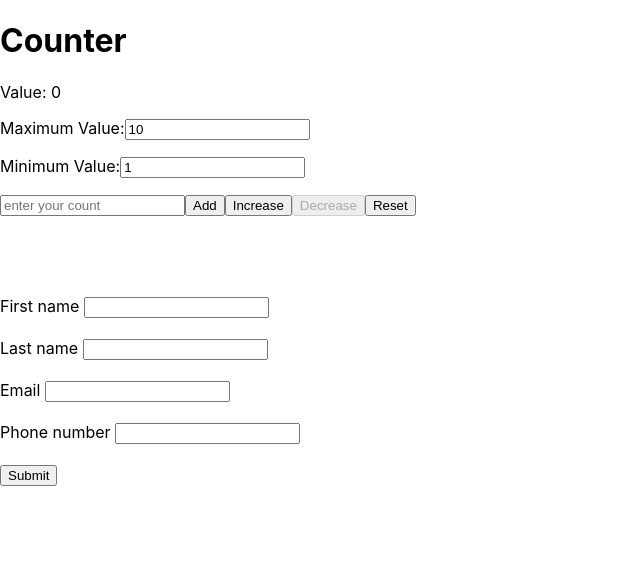
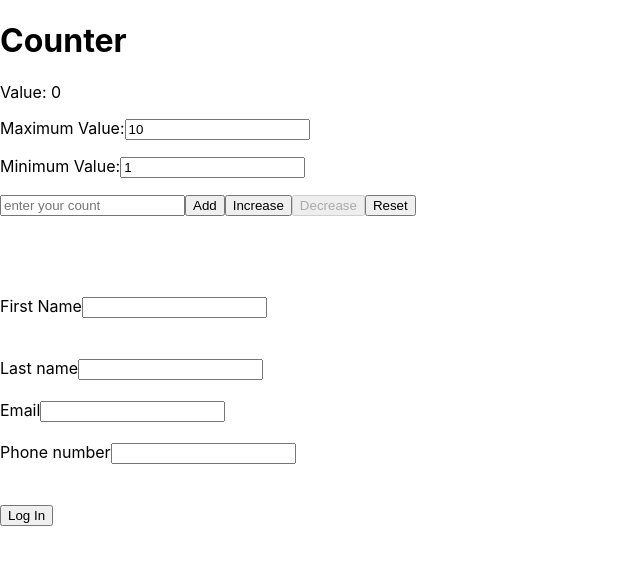
Before and after one commit to Lusine-Sargs-yan/react-first-tasks, a React (Create React App) app: page / in a window 1280 px wide. Shown: the top 564 px of the page, without its empty margins (0-640 px from the left). Built offline with nearby package versions, Linux system fonts and the light colour scheme.

Commit message:
form log in

```diff
--- a/src/App.css
+++ b/src/App.css
@@ -1,4 +1,4 @@
-.App {
+/* .App {
   text-align: center;
 }
 
@@ -35,4 +35,8 @@
   to {
     transform: rotate(360deg);
   }
+} */
+
+.error-message {
+  color: red;
 }
--- a/src/components/Login.js
+++ b/src/components/Login.js
@@ -1,102 +1,343 @@
 import React from "react";
+import "../App.css"
+
+// class Login extends React.Component {
+//   constructor(props) {
+//     super(props);
+
+//     this.state = {
+//       firstName: {
+//         value: "",
+//         errorMessage: "",
+//       },
+//       lastName: {
+//         value: "",
+//         errorMessage: "",
+//       },
+//       email: {
+//         value: "",
+//         errorMessage: "",
+//       },
+//       phone: {
+//         value: "",
+//         errorMessage: "",
+//       }
+//     };
+//   }
+
+//   handleChange = (event) => {
+//     // const target = event.target;
+//     // const value = target.type === "checkbox" ? target.checked : target.value;
+//     // const name = target.name;
+
+//     // this.setState({
+//     //   [name]: value
+//     // });
+
+//     this.setState({
+//       ...this.state,
+//       [event.target.name]: {
+//         ...this.state[event.target.name],
+//         value: event.target.value
+//       }
+//     })
+//   }
+
+//   handleSubmit = () => {
+//     //event.preventDefault();
+
+//     // if(this.state.firstName[0] !== this.state.firstName[0].toUpperCase()) {
+//     //   const error = 'please, your name fisrt letter should be capital letter'
+//     //   this.setState({
+//     //     firtNameErrorMessage: error
+//     //   })
+//     // } else {
+//     //   return this.namePattern
+//     // }
+
+//     // if (this.validateEveryInput()) {
+//     //   console.log(this.state, 'this state:::::');
+
+//     //   let input = {};
+//     //   input.firstName = '';
+//     //   input.lastName = '';
+//     //   input.email = '';
+//     //   input.phone = '';
+
+//     //   alert('Your input submited');
+//     // }
+
+//     Object.entries(this.state).forEach(([key, userInfo]) => {
+//       if(userInfo.value.trim() === '') {
+//         this.setState((prevState) => ({
+//           ...prevState,
+//           [key]: {
+//             ...prevState[key],
+//             errorMessage: 'please enter correct input'
+//           }
+//         }));
+//       } else {
+//         this.setState((prevState) => ({
+//           ...prevState,
+//           [key]: {
+//             ...prevState[key],
+//             errorMessage: ''
+//           }
+//         }));
+//       }
+
+//     });
+//   }
+//   namePattern = (value = '') => {
+//     if(!value) {
+//       return this.state.value;
+//     } else {
+//       const [first, ...rest] = value.split("");
+//       return `${first.toUpperCase()}${rest.join("")}`;
+//     }
+//   }
+
+//   // validateEveryInput(){
+//   //   let input = this.state.input;
+//   //   let errorMessage = {};
+//   //   let isValid = true;
+
+//   //   if(!input.firstName) {
+//   //     isValid = false;
+//   //     errorMessage.firstName = 'Please enter your first name';
+//   //   }
+
+//   //   if(typeof input.firstName !== undefined ) {
+
+//   //     const namePattern = (value = '') => {
+//   //       const [first, ...rest] = value.split("");
+//   //       return `${first.toUpperCase()}${rest.join("")}`;
+//   //     }
+//   //     if(!namePattern()) {
+//   //       isValid = false;
+//   //       input.firstName = 'Please, your first name should begin with capital letter';
+//   //     }
+
+//   //   }
+
+//   //   this.setState({
+//   //     errorMessage: errorMessage
+//   //   });
+
+//   //   return isValid;
+//   // }
+
+//   render() {
+//     console.log(this.state);
+//     return (
+//       <div>
+//         <div>
+//          <label>First name </label>
+//           <input
+//           type="text"
+//           name="firstName"
+//           value={this.state.firstName.value}
+//           onChange={this.handleChange}
+//           />
+//           {this.state.firstName.errorMessage && <div>{this.state.firstName.errorMessage}</div>}
+//         </div>
+//         <div>
+//          <label>Last name </label>
+//           <input
+//           type="text"
+//           name="lastName"
+//           value={this.state.lastName.value}
+//           onChange={this.handleChange}
+//           />
+//           {this.state.lastName.errorMessage && <div>{this.state.lastName.errorMessage}</div>}
+//         </div>
+//         <div>
+//          <label>Email </label>
+//           <input
+//           type="email"
+//           name="email"
+//           value={this.state.email.value}
+//           onChange={this.handleChange}
+//           />
+//           {this.state.email.errorMessage && <div>{this.state.email.errorMessage}</div>}
+//         </div>
+//         <div>
+//          <label>Phone </label>
+//           <input
+//           type="text"
+//           name="phone"
+//           value={this.state.phone.value}
+//           onChange={this.handleChange}
+//           />
+//           {this.state.phone.errorMessage && <div>{this.state.phone.errorMessage}</div>}
+//         </div>
+//         <button coClick={this.handleSubmit}>Log in</button>
+//       </div>
+//     )
+//   }
+// }
 
 class Login extends React.Component {
   constructor(props) {
     super(props);
+
     this.state = {
-      firstName: "",
-      lastName: "",
-      email: "",
-      phone: "",
+      firstName: {
+        value: '',
+        firstNameErrorMessage: ''
+      },
+      lastName: {
+        value: '',
+        lastNameErrorMessage: ''
+      },
+      email: {
+        value: '',
+        emailErrorMessage: ''
+      },
+      phone: {
+        value: '',
+        phoneErrorMessage: ''
+      }
     };
   }
 
   handleChange = (event) => {
-    const target = event.target;
-    const value = target.type === "checkbox" ? target.checked : target.value;
-    const name = target.name;
-
+    // if (evt.target.name === 'name') {
+    //   setName(evt.target.value)
+    // } else if (evt.target.name === 'surname') {
+    //   setSurname(evt.target.value)
+    // }
     this.setState({
-      [name]: value,
-    });
-  };
+      ...this.state,
+      [event.target.name]: {
+        ...this.state[event.target.name],
+        value: event.target.value
+      }
+    })
+  }
 
   handleSubmit = (event) => {
-    alert("A name was submitted: " + this.state.firstName);
-    alert("A name was submitted: " + this.state.lastName);
-    alert("A name was submitted: " + this.state.email);
-    alert("A name was submitted: " + this.state.password);
-    event.preventDefault();
-  };
+    event.preventDefault()
+    Object.entries(this.state).forEach(([key, info]) => {
+      if (info.value.trim() === '') {
+        this.setState((prevState) => ({
+          ...prevState,
+          [key]: {
+            ...prevState[key],
+            firstNameErrorMessage: 'First name is required',
+            lastNameErrorMessage: 'Last name is required',
+            emailErrorMessage: 'Email is required',
+            phoneErrorMessage: 'Phone number is required'
+          }
+        }))
+      } else {
+        this.setState((prevState) => ({
+          ...prevState,
+          [key]: {
+            ...prevState[key],
+            firstNameErrorMessage: '',
+            lastNameErrorMessage: ''
+          }
+        }))
+      }
+    });
+  }
+  validateName = (value = '') => {
+    //const alphabetRegex =  /^[a-zA-Z]+$/;
+    //return  alphabetRegex.test(String(value));
+    if(!value) {
+      return value;
+    } else {
+      const [first, ...rest] = value.split("");
+      return `${first.toUpperCase()}${rest.join("")}`
+    }
+  }
 
-  // @TODO: move to helpers
-  uppercase = (value = "") => {
-    if (!value) {
-      return this.state.value;
-    }
-    const [first, ...rest] = value.split("");
-    return `${first.toUpperCase()}${rest.join("")}`;
-  };
-  emailValidation = (value = "") => {
+  validateEmail = (value = "") => {
     if (!value) {
       return this.state.value;
     }
     if (!value.includes("@")) {
-      return "error message";
+      alert('please, enter correct email');
     }
-  };
-  passwordValidation = (value = "") => {
+  }
+
+  validatePhone = (value = '') => {
     if(!value) {
       return this.state.value;
+    } else {
+      const normalizedValue = value
+      .split('')
+      .reduce((acc, el, index) => {
+        if ((index + 1) % 4 === 0 && el !== '') {
+          return `${acc} ${el}`;
         }
-    if(value.length >= 8 ) {
-      return "error message"
+
+        return `${acc}${el}`;
+      }, "");
+
+      return  normalizedValue;
     }
-  };
+  }
 
   render() {
+    console.log(this.state)
     return (
-      <form onSubmit={this.handleSubmit}>
-        <label>First name </label>
+      <div>
+        <div>
+          <label>First Name
             <input
             type="text"
             name="firstName"
-          value={this.uppercase(this.state.firstName)}
             onChange={this.handleChange}
-        />
+            value={this.validateName(this.state.firstName.value)}  />
+            {this.state.firstName.firstNameErrorMessage &&
+            <div className="error-message">{this.state.firstName.firstNameErrorMessage}</div>}
+          </label>
+        </div>
         <br />
         <br />
-        <label>Last name </label>
+        <div>
+          <label>Last name
             <input
             type="text"
             name="lastName"
-          value={this.uppercase(this.state.lastName)}
             onChange={this.handleChange}
-        />
-
-        <br />
-        <br />
-        <label>Email </label>
+            value={this.validateName(this.state.lastName.value)}/>
+            {this.state.lastName.lastNameErrorMessage &&
+            <div className="error-message">{this.state.lastName.lastNameErrorMessage}</div>}
+          </label>
+        </div>
+        <br/>
+        <div>
+          <label>Email
             <input
             type="email"
             name="email"
-          value={this.emailValidation(this.state.email)}
             onChange={this.handleChange}
-        />
+            value={this.validateEmail(this.state.email.value)}/>
+            {this.state.email.emailErrorMessage &&
+            <div className="error-message">{this.state.email.emailErrorMessage}</div>}
+          </label>
+        </div>
+        <br/>
+        <div>
+          <label>Phone number
+            <input
+            type="text"
+            name="phone"
+            onChange={this.handleChange}
+            value={this.validatePhone(this.state.phone.value)}/>
+            {this.state.phone.phoneErrorMessage &&
+            <div className="error-message">{this.state.phone.phoneErrorMessage}</div>}
+          </label>
+        </div>
         <br />
         <br />
-        <label>Phone number </label>
-        <input
-          type="password"
-          name="phone"
-          value={this.passwordValidation(this.state.password)}
-          onChange={this.handleChange}
-        />
-        <br />
-        <br />
-        <input type="submit" value="Submit" />
-      </form>
-    );
+        <button onClick={this.handleSubmit}>Log In</button>
+      </div>
+    )
+
   }
 }
 
```
Also changed, not shown: src/App.js (+7 -1 lines), src/components/DropdownCountries.js (added, +72 -0 lines). Lines whose indentation alone changed are shown as unchanged.
